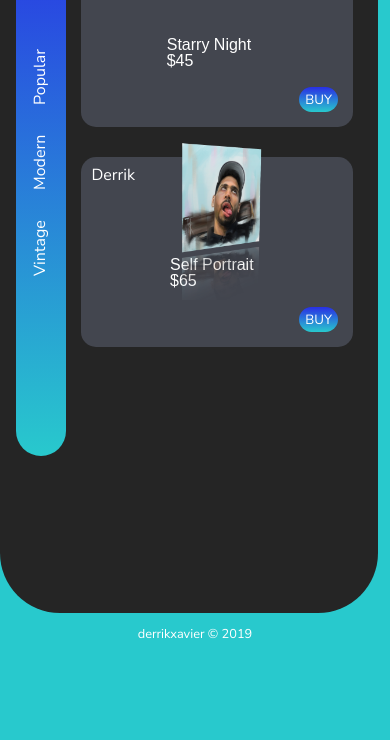
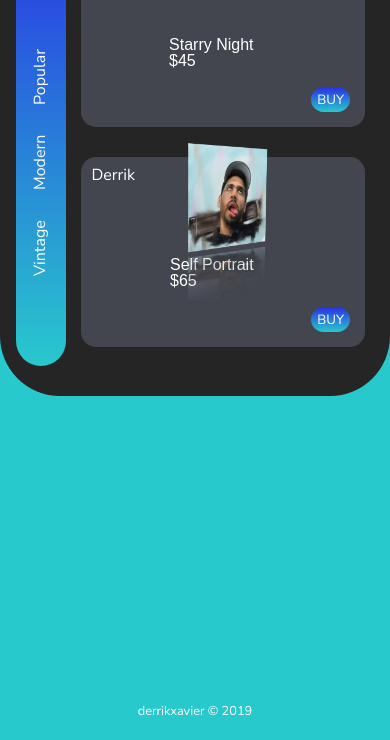
Before and after one commit to DerrikC/learnNode, a website: page views/index.html in a window 390 px wide. Shown: the part 104-844 px from the top of the page. Drawn offline with nearby package versions, Linux system fonts and the light colour scheme; files that its build step writes are made by us from their sources; files whose address does not match are found by name; a web font is replaced by a local one.

Commit message:
fixed the mobile layout and cross browser layout

```diff
--- a/sass/modules/_footer.scss
+++ b/sass/modules/_footer.scss
@@ -3,9 +3,9 @@
 
 footer{
     justify-content: center;
-    height:0px;
+    height: 0px;
     width: 100%;
-    bottom: 0;
+    bottom: 50px;
     position: absolute;
     z-index: 0;
 
--- a/sass/modules/_home.scss
+++ b/sass/modules/_home.scss
@@ -7,20 +7,21 @@
 
 html {
     background-color: #28C9CD;
-    max-width: 100%;
+    // max-width: 100%;
 }
 
 body {
-    margin: 0;
-    padding: 0;
-    max-width: 100%;
-    height: 85%;
-    min-height: 500px;//allows the footer to stay in place, and not stick to window bottom
-    background-color: none;
-    color:white;
-    display: flex;
-    border-radius: 0px 0px 60px 60px;
-    position: absolute;
+    // margin: 0;
+    // padding: 0;
+    // max-width: 100%;
+    // height: 85%;
+    // // min-height: 500px;//allows the footer to stay in place, and not stick to window bottom
+    // background-color: none;
+    // color:white;
+    // display: flex;
+    // border-radius: 0px 0px 60px 60px;
+    // position: absolute;
+    // // width: 500px;
 }
 
 .details {
@@ -33,13 +34,12 @@ body {
     display: flex;
     border-radius: 0px 0px 60px 60px;
     min-height:500px;
-    width: 500px;
+    min-width: 360px;
 }
 
 main {
     display: flex;
     padding: 10px 10px 30px 0px;
-    width: 100%;
 }
 
 .search {
@@ -181,7 +181,7 @@ main {
 }
 }
 /*Tablet-------------------------------*/
-@media (min-width: 501px) and (max-width:768px) {
+@media  (max-width:768px) and (min-width: 501px){
 
 
 * {
@@ -338,7 +338,7 @@ main {
     .circleAccent {
 
         bottom: 0;
-        clip-path: circle(58.8% at 100% 8%);
+        -webkit-clip-path: circle(58.8% at 100% 8%);
         background-color: #252525;
         z-index: -2;
         width: 100%;
--- a/sass/modules/_navbar.scss
+++ b/sass/modules/_navbar.scss
@@ -52,7 +52,7 @@ ul a:hover {
 }
 
 /*Tablet-------------------------------*/
-@media (min-width: 501px) and (max-width:768px){
+@media (max-width:768px) and (min-width: 501px) {
     nav {
         background-color: #28c2ce;
         background-image: linear-gradient(to right, #292FE5,#28C9CD);
```
Also changed, not shown: public/css/main.css, 1 other file.
